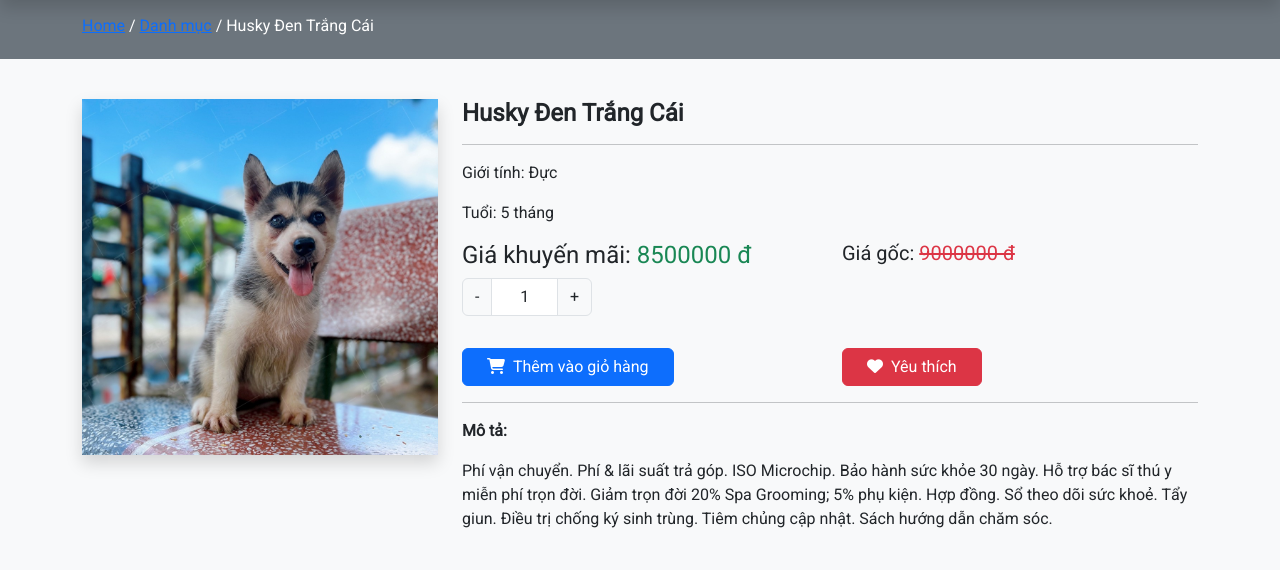
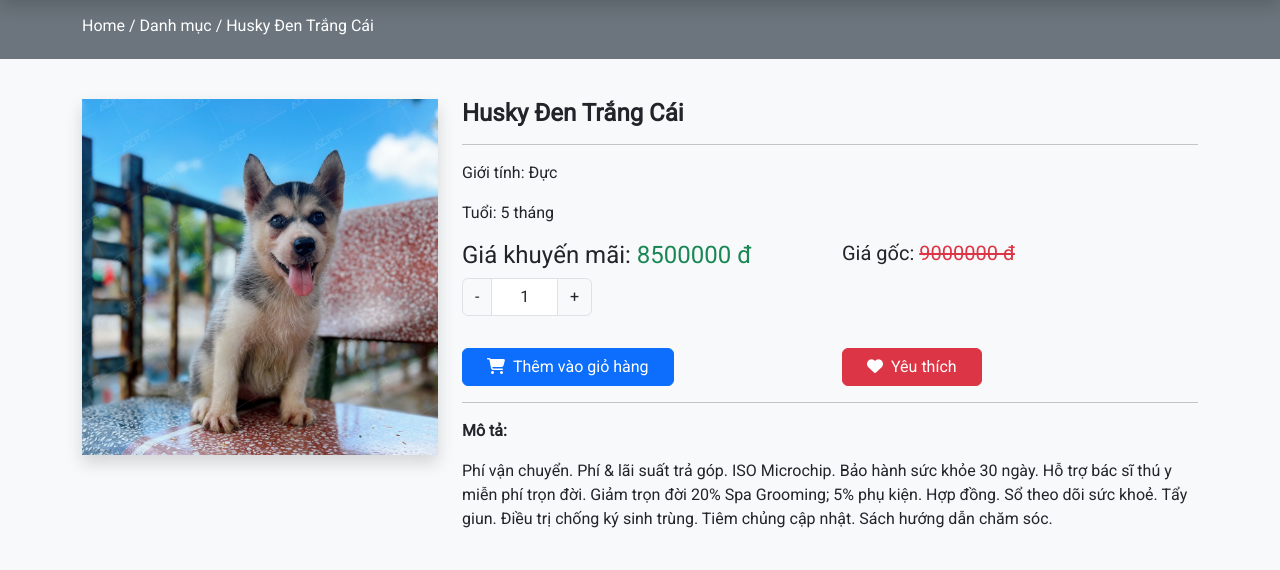
Before and after one commit to Hieudo927/PET-Shop, a PHP site: page /product-view.php?id=22 in a window 1280 px wide. Shown: the part 56-626 px from the top of the page. Run offline with PHP 8.4, Linux system fonts and the light colour scheme; data comes from the database, SQL or seed files in the repository; some libraries are stand-ins or nearby versions.

Commit message:
fix giao dien

```diff
--- a/includes/navbar.php
+++ b/includes/navbar.php
@@ -17,10 +17,10 @@
                     <a class="nav-link <?= $page == 'cat.php'? 'active':''?>" href="cat.php">Mèo</a>
                 </li>
                 <li class="nav-item">
-                    <a class="nav-link" href="categories.php">Danh mục</a>
+                    <a class="nav-link <?= $page == 'categories.php'? 'active':''?>" href="categories.php">Danh mục</a>
                 </li>
                 <li class="nav-item">
-                    <a class="nav-link" href="cart.php">Giỏ hàng</a>
+                    <a class="nav-link <?= $page == 'cart.php'? 'active':''?>" href="cart.php">Giỏ hàng</a>
                 </li>
                 <?php
                     if (isset($_SESSION['login']))
--- a/product-view.php
+++ b/product-view.php
@@ -21,7 +21,7 @@ else
     ?>
     <div class="py-3 bg-secondary">
         <div class="container">
-            <h6 class="text-white"> <a href="index.php">Home</a> / <a href="categories.php">Danh mục</a> / <?= $product['name']?></h6>
+            <h6 class="text-white"> <a class="text-white text-decoration-none" href="index.php">Home</a> / <a class="text-white text-decoration-none" href="categories.php">Danh mục</a> / <?= $product['name']?></h6>
         </div>
     </div>
 
--- a/profile.php
+++ b/profile.php
@@ -56,10 +56,6 @@ $user = $statement-> fetch(PDO::FETCH_ASSOC);
                                             <?=$user['email']?>
                                         </div>
                                     </div>
-
-                                    <div class="d-flex justify-content-end">
-                                        <p class="description text-danger">* không được để trống</p>
-                                    </div>
                                     <div class="d-flex justify-content-center">
                                         <input type="submit" name="but_saveProfile" id="" value="Lưu" class="btn btn-primary">
                                     </div>
```
